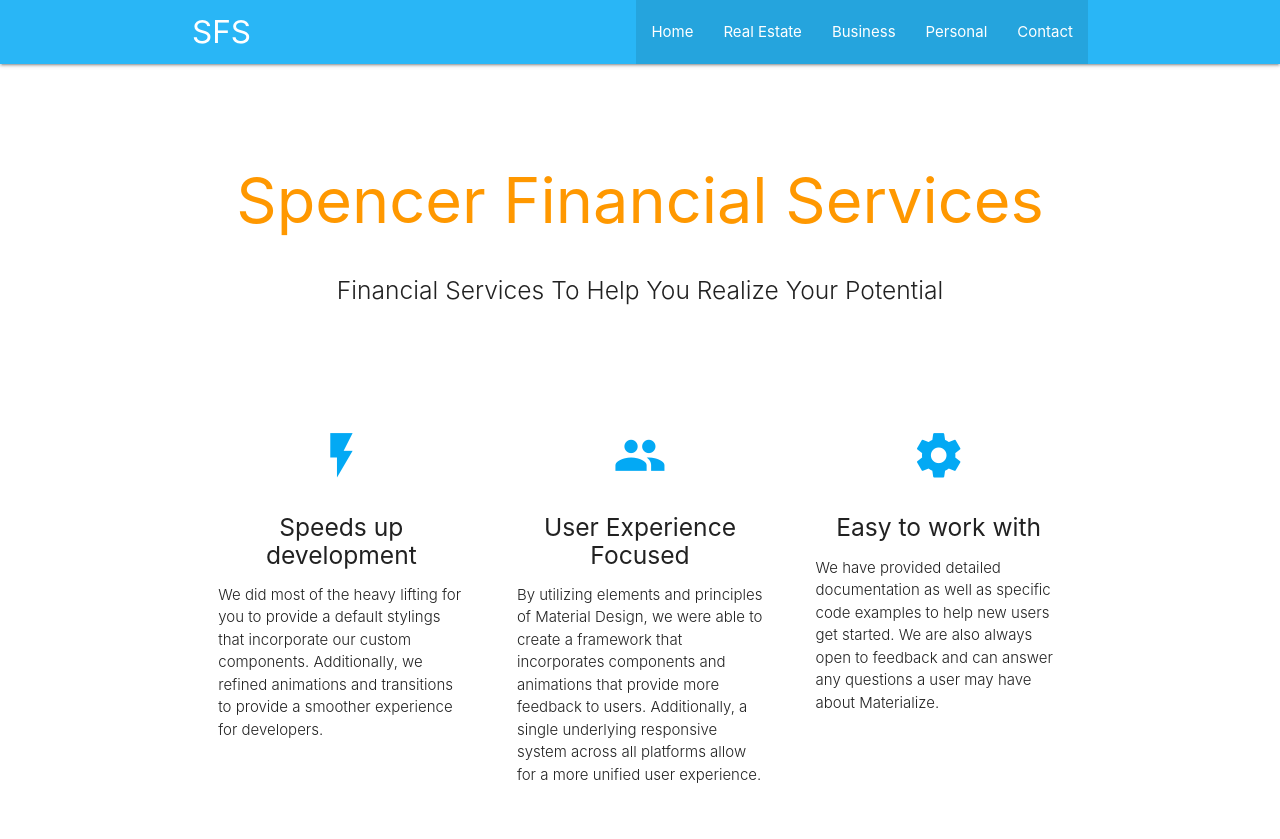
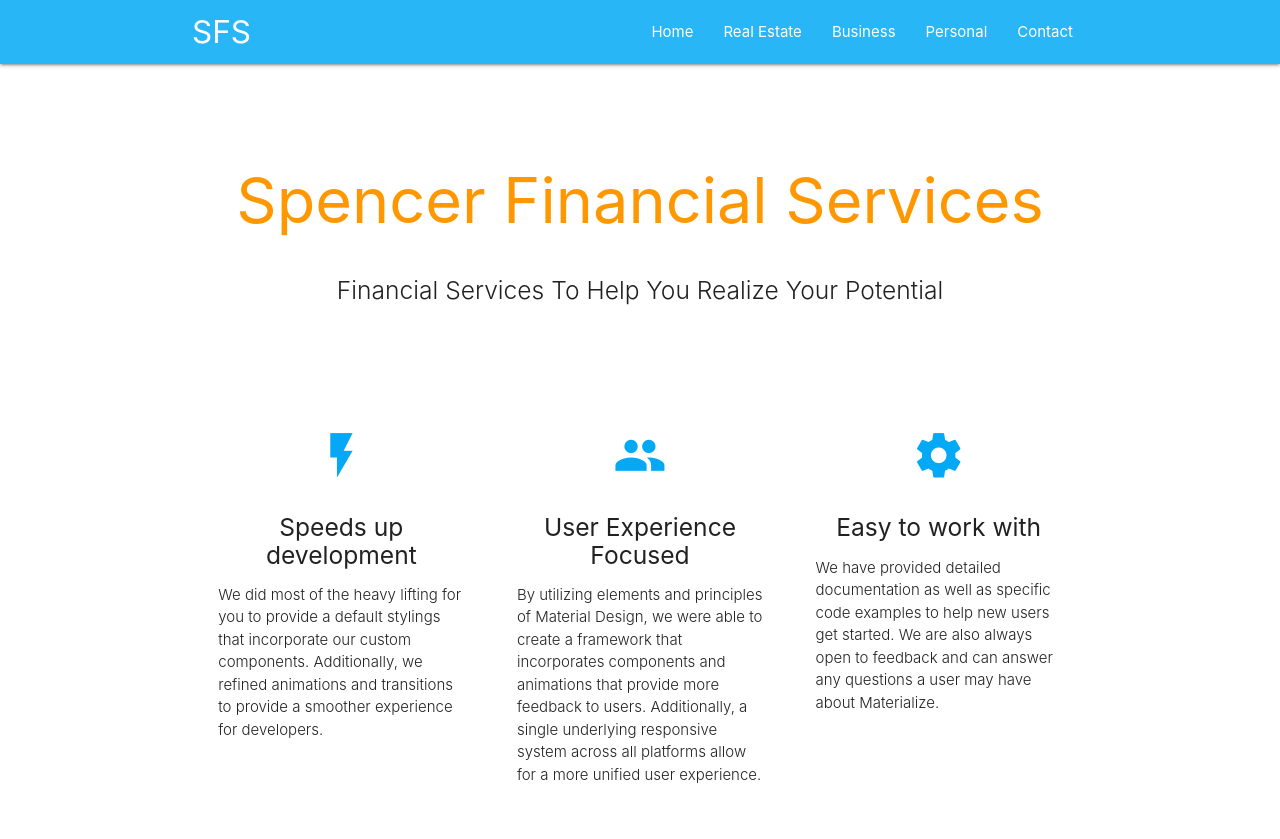
Before and after one commit to gngolf/spencerFinancial, a plain HTML site: page business.html in a window 1280 px wide. Shown: the top 839 px of the page. Drawn offline with nearby package versions, Linux system fonts and the light colour scheme.

Commit message:
updated links

```diff
--- a/business.html
+++ b/business.html
@@ -14,11 +14,11 @@
   <nav class="light-blue lighten-1" role="navigation">
     <div class="nav-wrapper container"><a id="logo-container" href="#" class="brand-logo">SFS</a>
       <ul class="right hide-on-med-and-down">
-        <li class="active"><a href="index.html">Home</a></li>
-        <li class="active"><a href="realEstate.html">Real Estate</a></li>
-        <li class="active"><a href="business.html">Business</a></li>
-        <li class="active"><a href="personal.html">Personal</a></li>
-        <li class="active"><a href="contact.html">Contact</a></li>
+        <li><a href="index.html">Home</a></li>
+        <li><a href="realEstate.html">Real Estate</a></li>
+        <li><a href="business.html">Business</a></li>
+        <li><a href="personal.html">Personal</a></li>
+        <li><a href="contact.html">Contact</a></li>
       </ul>
 
       <ul id="nav-mobile" class="sidenav">
```
Also changed, not shown: contact.html (+5 -5 lines), index.html (+5 -5 lines), personal.html (+5 -5 lines), realEstate.html (+5 -5 lines).
